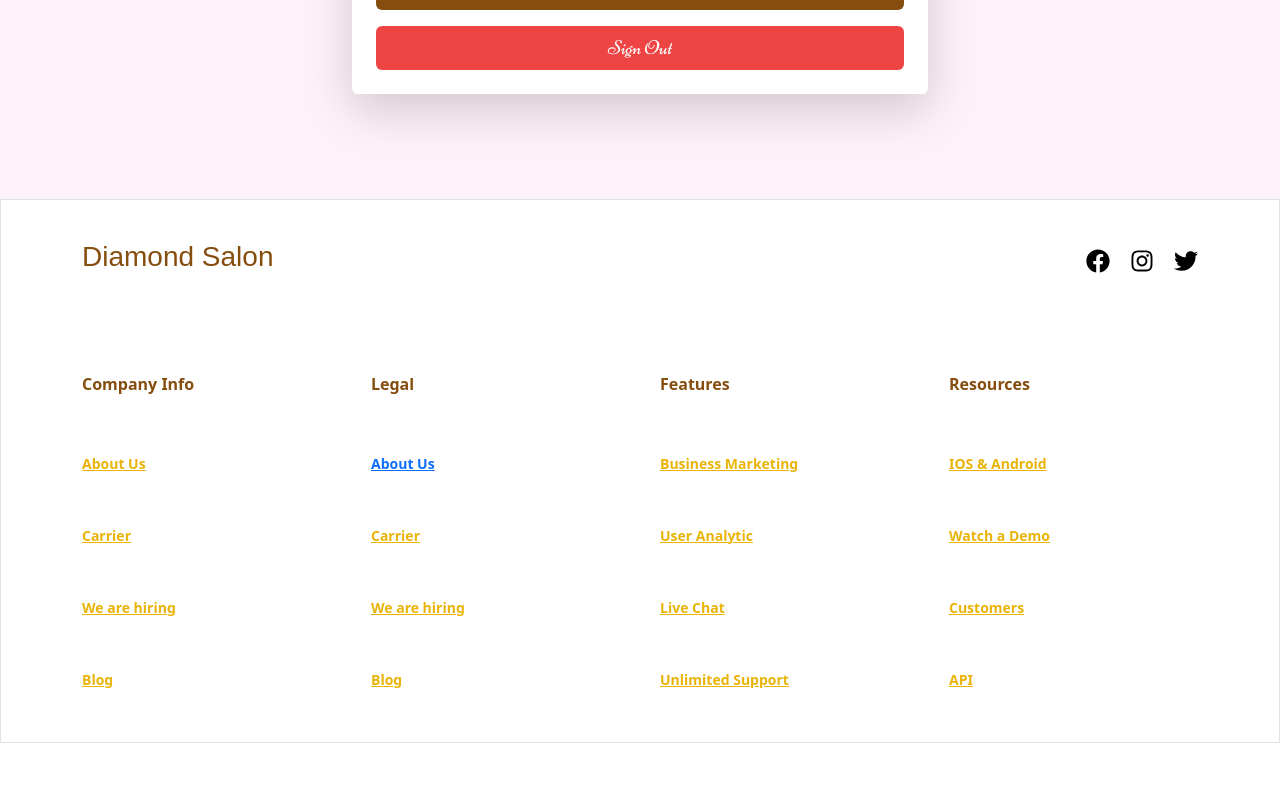
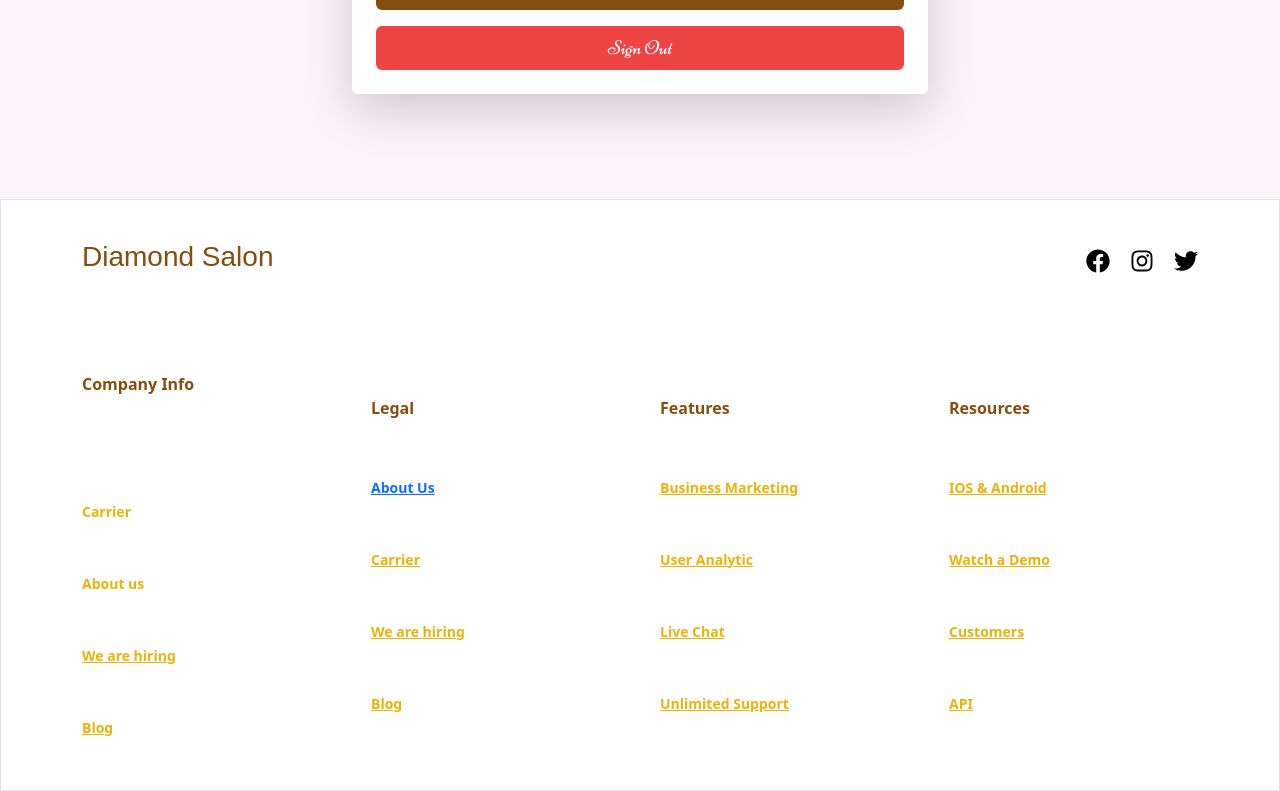
Before and after one commit to AsfaaKhan/Diamond-Salon-Website, a Next.js app: page /bookingPage in a window 1280 px wide. Shown: the part 1281-2072 px from the top of the page. Before the commit the page ends 2024 px from the top, so only its background shows below. Built offline with nearby package versions, Linux system fonts and the light colour scheme; a web font is replaced by a local one.

Commit message:
Diamond Salon Website

```diff
--- a/components/Footer.tsx
+++ b/components/Footer.tsx
@@ -36,8 +36,9 @@ export default function Footer() {
 
                 <div className=" flex flex-col gap-5 font-bold">
                     <h1 className="text-base text-iconColor font-extrabold">Company Info</h1>
-                    <Link href={"/aboutPage"} className="  text-sm leading-[24px] text-yellowTextColor ">About Us</Link>
-                    <Link href={"/"}  className="  text-sm leading-[24px] text-yellowTextColor ">Carrier</Link>
+                    <Link href={"/"} className="  text-sm leading-[24px] text-yellowTextColor no-underline "></Link>
+                    <Link href={"/"} className="  text-sm leading-[24px] text-yellowTextColor no-underline ">Carrier</Link>
+                    <Link href={"/"} className="  text-sm leading-[24px] text-yellowTextColor no-underline ">About us</Link>
                     <Link href={"/"} className=" text-sm leading-[24px] text-yellowTextColor ">We are hiring</Link>
                     <Link href={"/"} className="  text-sm leading-[24px] text-yellowTextColor ">Blog</Link>
 
--- a/components/HeroSlider.tsx
+++ b/components/HeroSlider.tsx
@@ -33,13 +33,13 @@ export default function HeroSlider() {
 
                     {/* First Image*/}
                     <div className="carousel-item active">
-                        <Image src="/images/bg1.jpg " alt="Los Angeles" width={500} height={500} className="d-block w-100 " />
+                        <Image src="/images/bg1.jpg " alt="slider image" width={500} height={500} className="d-block w-100 " />
                     </div>
 
                     {/*  Second Image  */}
                     <div className="carousel-item">
                         <div className="relative">
-                            <Image src="/images/bg2.jpg " alt="Los Angeles" width={500} height={500} className="d-block w-100" />
+                            <Image src="/images/bg2.jpg " alt="slider image" width={500} height={500} className="d-block w-100" />
 
                             <div className="absolute inset-0 bg-black/50 "></div>
                             <div className="absolute inset-0 flex justify-center items-center">
@@ -51,7 +51,7 @@ export default function HeroSlider() {
                     {/* Third Image*/}
                     <div className="carousel-item">
                         <div className="relative">
-                            <Image src="/images/bg3.jpg " alt="Los Angeles" width={500} height={500} className="d-block w-100" />
+                            <Image src="/images/bg3.jpg " alt="slider image" width={500} height={500} className="d-block w-100" />
 
                             <div className="absolute inset-0 bg-black/50 "></div>
                             <div className="absolute inset-0 flex justify-center items-center">
@@ -63,7 +63,7 @@ export default function HeroSlider() {
                     {/* Four */}
                     <div className="carousel-item">
                         <div className="relative">
-                            <Image src="/images/bg4.jpg " alt="Los Angeles" width={500} height={500} className="d-block w-100" />
+                            <Image src="/images/bg4.jpg " alt="slider image" width={500} height={500} className="d-block w-100" />
 
                             <div className="absolute inset-0 bg-black/50 "></div>
                             <div className="absolute inset-0 flex justify-center items-center">
@@ -75,7 +75,7 @@ export default function HeroSlider() {
                     {/* Fifth Image*/}
                     <div className="carousel-item">
                         <div className="relative">
-                            <Image src="/images/bg5.jpg " alt="Los Angeles" width={500} height={500} className="d-block w-100" />
+                            <Image src="/images/bg5.jpg " alt="slider image" width={500} height={500} className="d-block w-100 " />
 
                             <div className="absolute inset-0 bg-black/50 "></div>
                             <div className="absolute inset-0 flex justify-center items-center">
```
